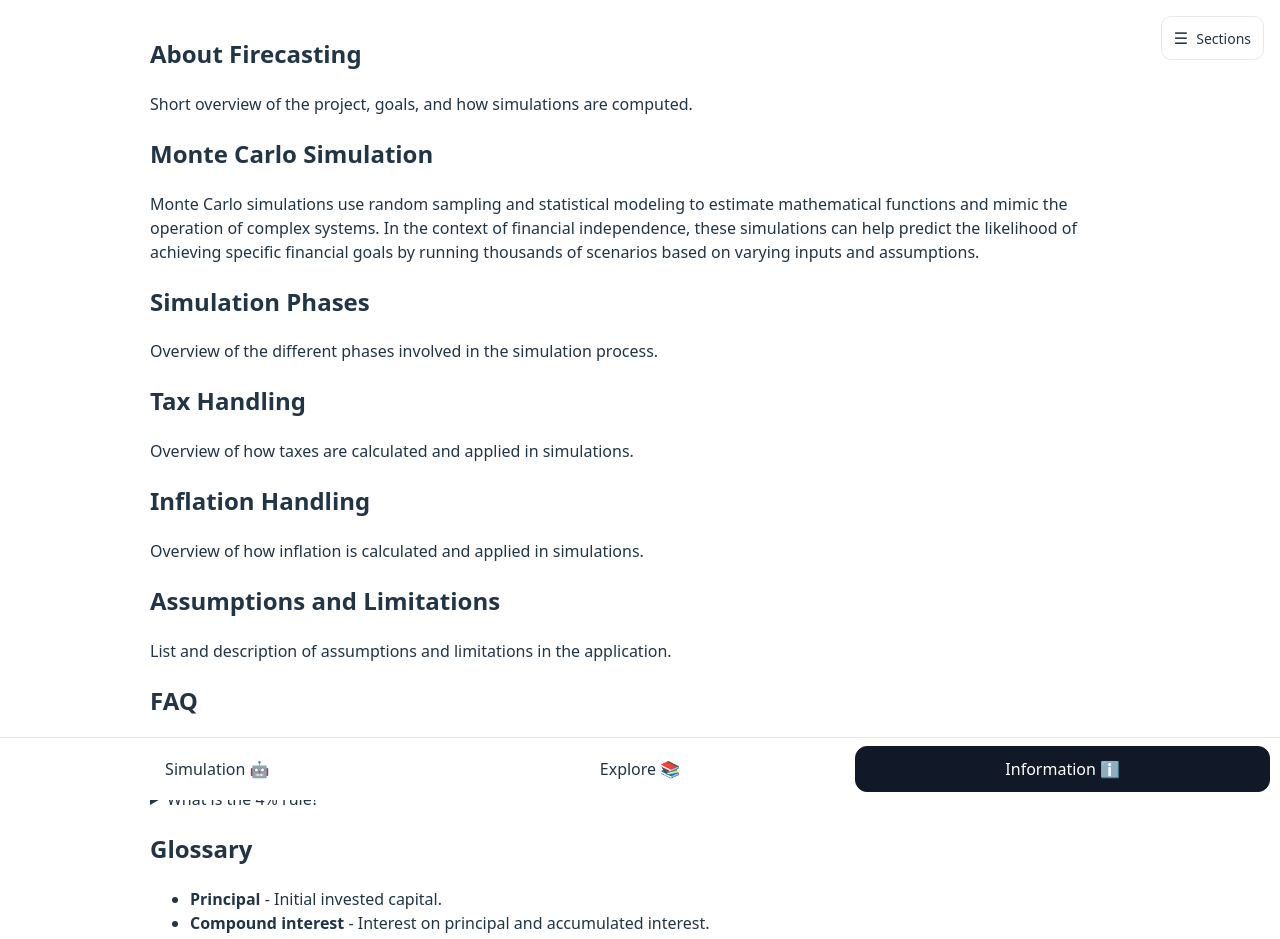
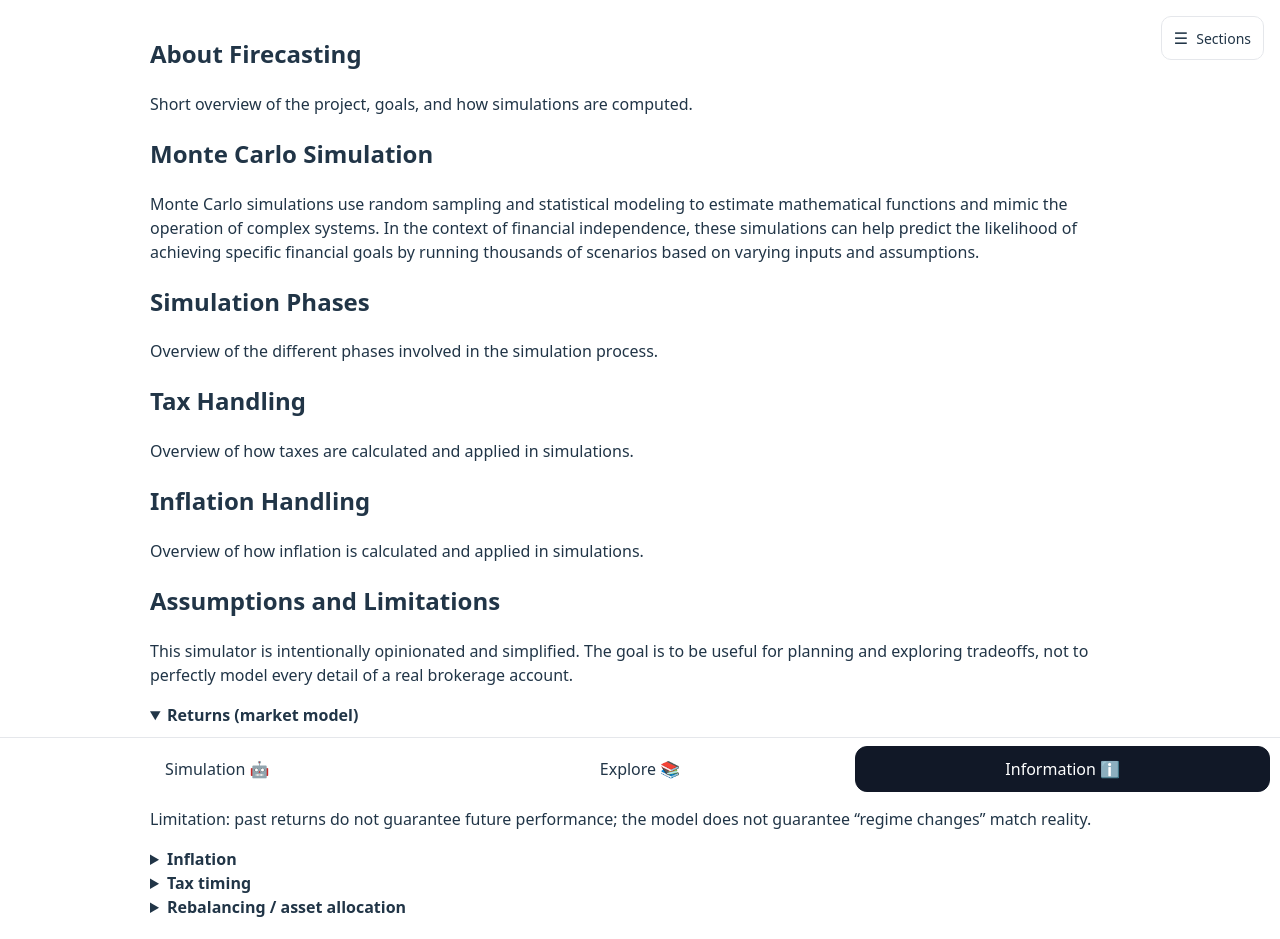
Before and after one commit to Gorm2303/firecasting-frontend, a React (Vite) app in the folder vite-react-frontend/: page /info in a window 1280 px wide. Shown: the top 939 px of the page. Built offline with nearby package versions, Linux system fonts and the light colour scheme.

Commit message:
Move assumptions content to info page

```diff
--- a/vite-react-frontend/src/pages/InfoPage.tsx
+++ b/vite-react-frontend/src/pages/InfoPage.tsx
@@ -192,7 +192,56 @@ const InfoPage: React.FC = () => {
 
         <section>
           <h2 tabIndex={-1}>Assumptions and Limitations</h2>
-          <p>List and description of assumptions and limitations in the application.</p>
+          <p>
+            This simulator is intentionally opinionated and simplified. The goal is to be useful for planning and exploring
+            tradeoffs, not to perfectly model every detail of a real brokerage account.
+          </p>
+
+          <details open>
+            <summary><strong>Returns (market model)</strong></summary>
+            <p>
+              Normal mode uses a data-driven return model based on historical DJIA prices. The engine samples returns over time
+              rather than using a single fixed annual rate.
+            </p>
+            <p>
+              Limitation: past returns do not guarantee future performance; the model does not guarantee “regime changes” match
+              reality.
+            </p>
+          </details>
+
+          <details>
+            <summary><strong>Inflation</strong></summary>
+            <p>
+              Normal mode currently assumes a fixed yearly inflation factor of <strong>1.02</strong> (≈ 2%/year). Inflation compounds
+              at year-end inside the simulation.
+            </p>
+            <p>
+              Withdrawals are inflation-adjusted over time, meaning “10,000/month” is treated like a real-spending target that
+              increases as prices rise.
+            </p>
+          </details>
+
+          <details>
+            <summary><strong>Tax timing</strong></summary>
+            <p>
+              Taxes depend on the selected tax rule:
+            </p>
+            <ul>
+              <li><strong>Notional gains</strong>: applied at year-end on gains since the previous year-end.</li>
+              <li><strong>Capital gains</strong>: applied when withdrawing (month-end), on the portion treated as gains.</li>
+            </ul>
+            <p>
+              Phase exemptions (e.g. exemption card / stock exemption) reduce the taxable amount before the tax rate is applied.
+            </p>
+          </details>
+
+          <details>
+            <summary><strong>Rebalancing / asset allocation</strong></summary>
+            <p>
+              Normal mode tracks a single pooled portfolio value. There is no explicit asset allocation or rebalancing input.
+              Deposits, withdrawals, returns, and taxes all apply to the same pool.
+            </p>
+          </details>
         </section>
 
         <section>
```
